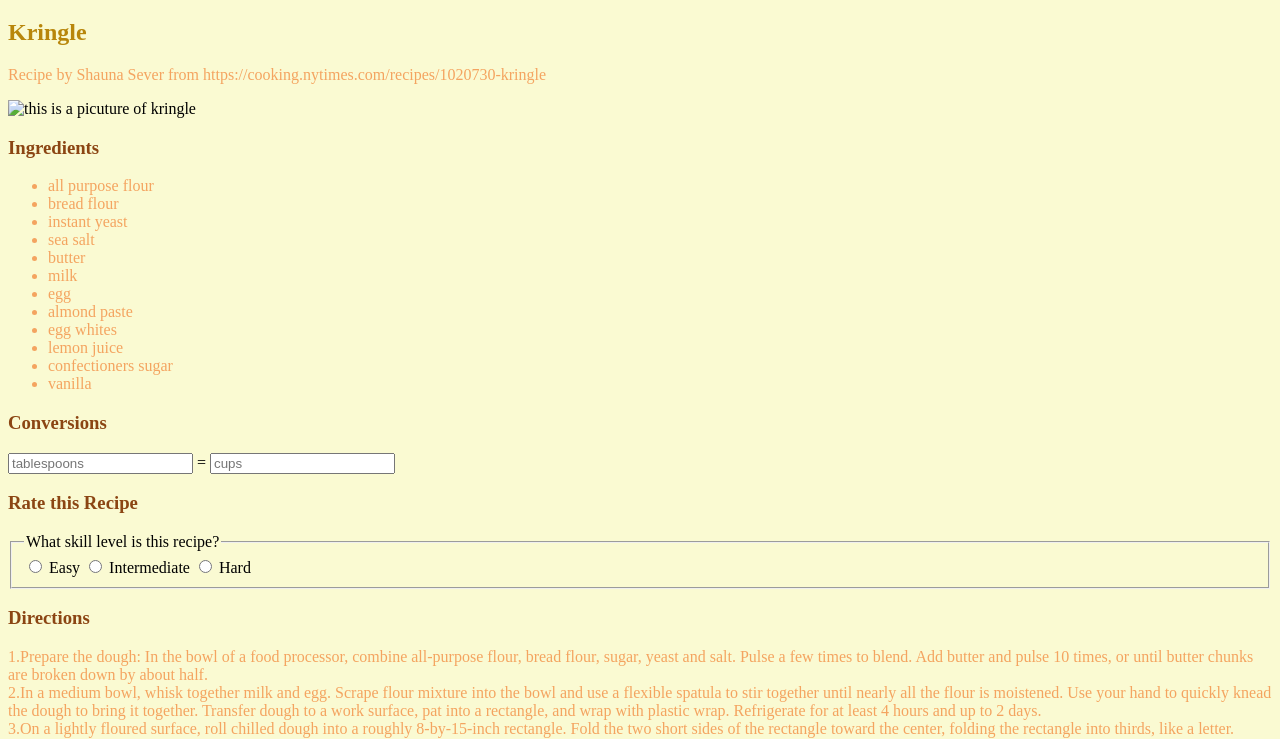
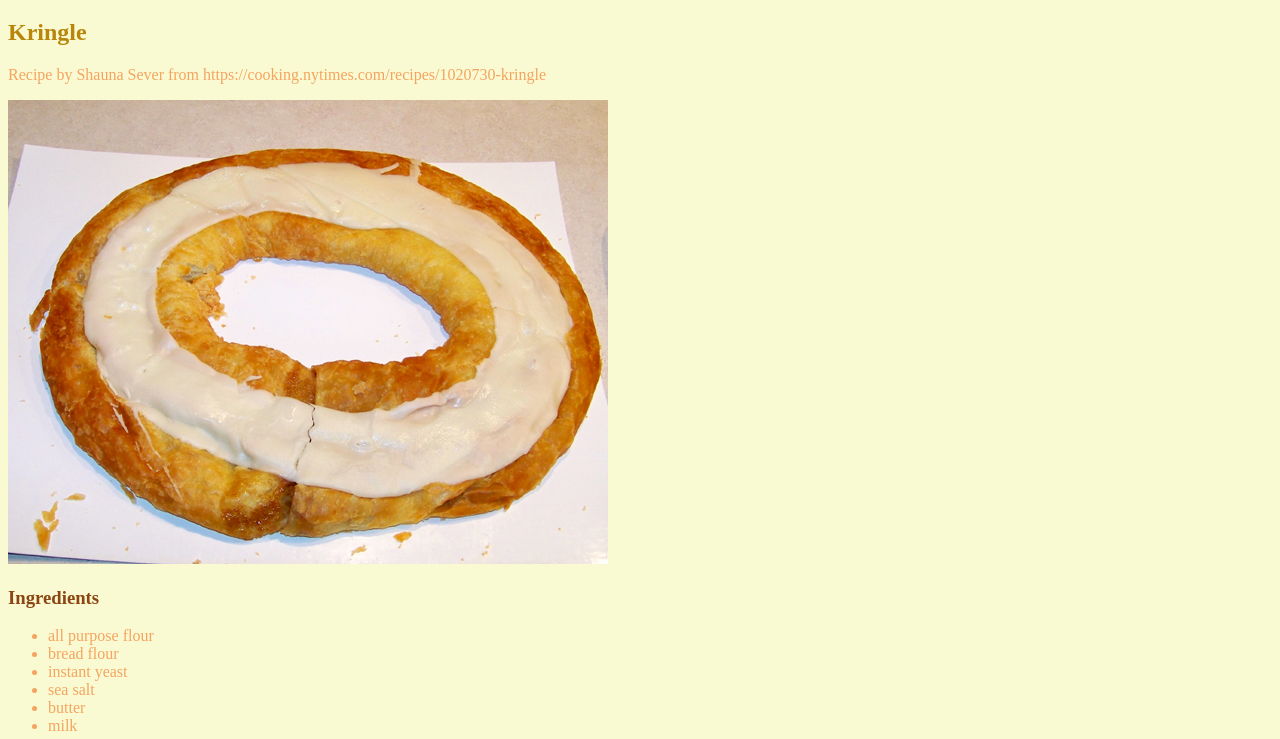
Before and after one commit to AidenKre/kringlerecipe, a plain HTML site: page index.html in a window 1280 px wide. Shown: the part 61-800 px from the top of the page. Drawn offline with Linux system fonts and the light colour scheme; files that its build step writes are made by us from their sources; files whose address does not match are found by name.

Commit message:
finale commite please

```diff
--- a/index.html
+++ b/index.html
@@ -33,7 +33,7 @@
   <h1>Aiden K's Recipe!!!</h1>
   <h2>Kringle</h2>
   <p>Recipe by Shauna Sever from https://cooking.nytimes.com/recipes/1020730-kringle</p>
-  <img src="kringle.jpeg" alt="this is a picuture of kringle">
+  <img src="images/kringle.jpeg" alt="this is a picuture of kringle">
   <h3>Ingredients</h3>
   <ul>
     <li>all purpose flour</li>
```
